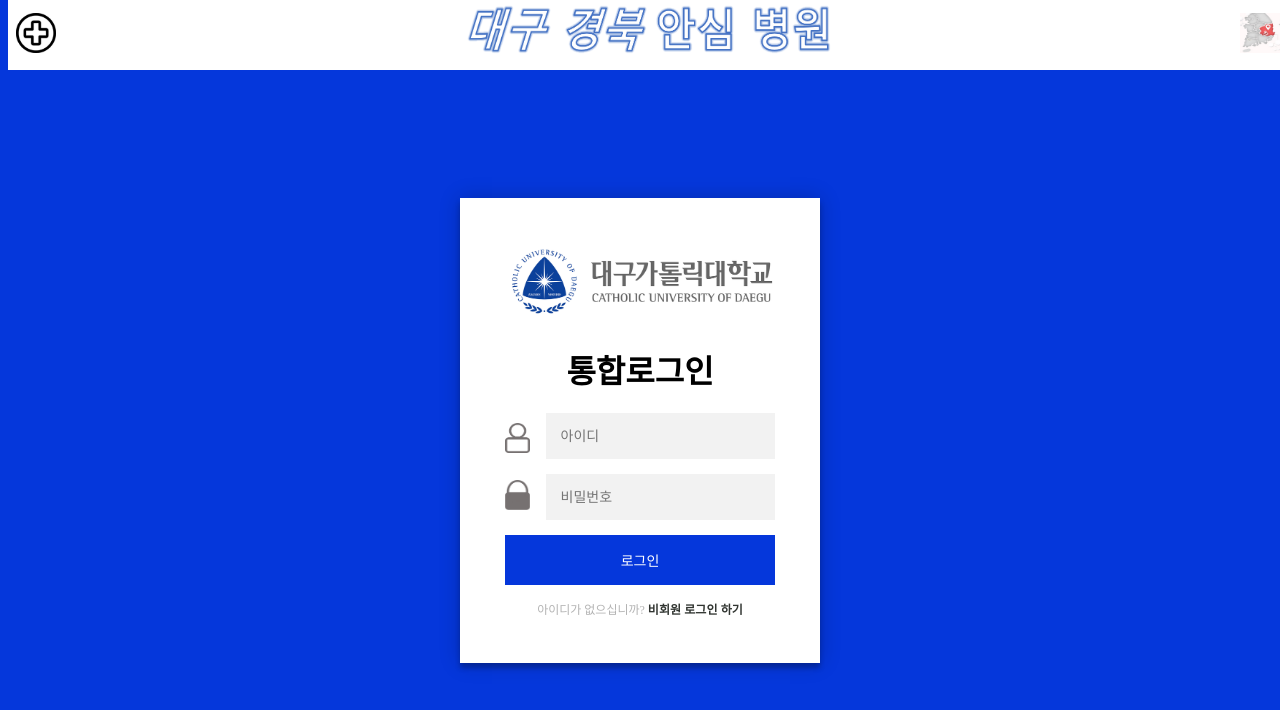
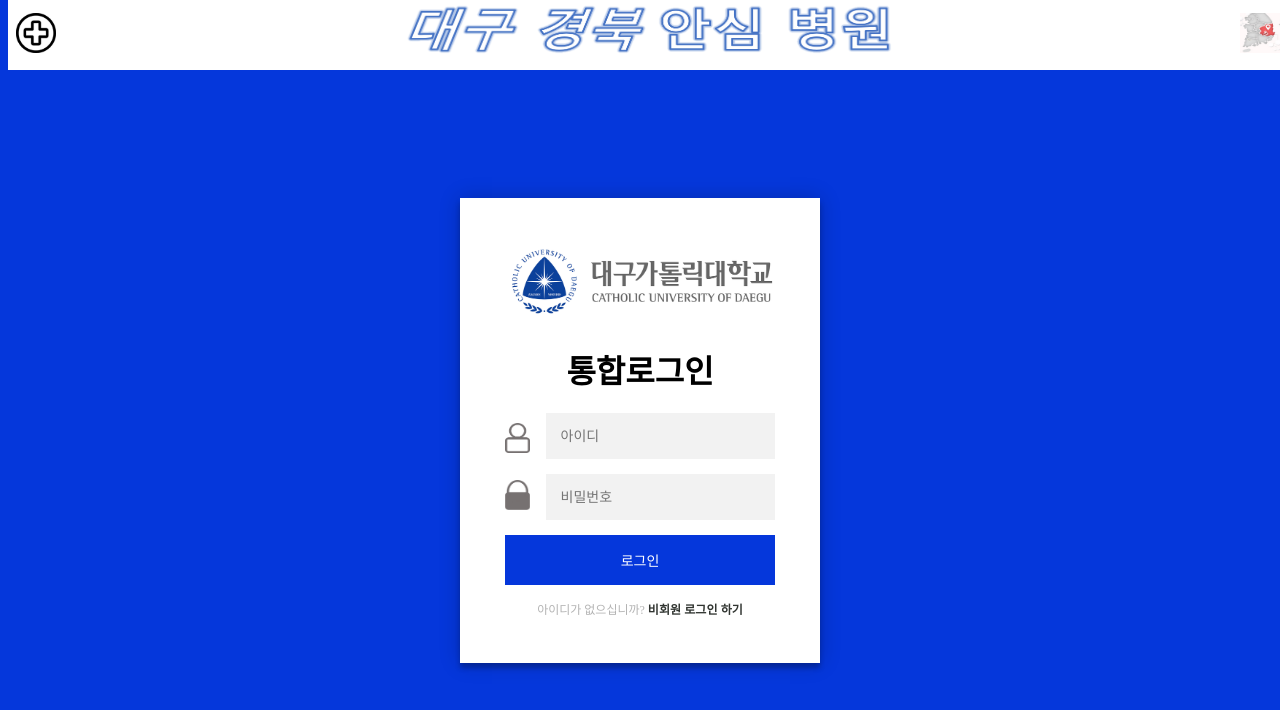
Before and after one commit to ksh8758960816/mobile1, a plain HTML site: page index/index.html in a window 1280 px wide. Drawn offline with Linux system fonts and the light colour scheme.

Commit message:
Add files via upload

```diff
--- a/index/index.html
+++ b/index/index.html
@@ -96,7 +96,7 @@
     <nav
         style="position: absolute; top: 0; width: 100%; height: 70px;  margin:0; z-index: 5000; background: white; text-align: center;">
 
-            <img src="images/title.png" style="width: 30%; height: 60px; padding: 7px; padding-top: 0px;">
+            <img src="images/title.png" style="width: 40%; height: 60px; padding: 7px; padding-top: 0px;">
 
         <img style=" width: 40px; height: 40px; padding: 3px; left: 5px; top: 10px; position: absolute; border: none;" src="images/hospital.png">
         <img style=" width: 40px; height: 40px; padding: 3px; right: 5px; top: 10px; position: absolute; border: none;" src="images/dggb.png">
```
Also changed, not shown: index/main.html (+1 -1 lines).
